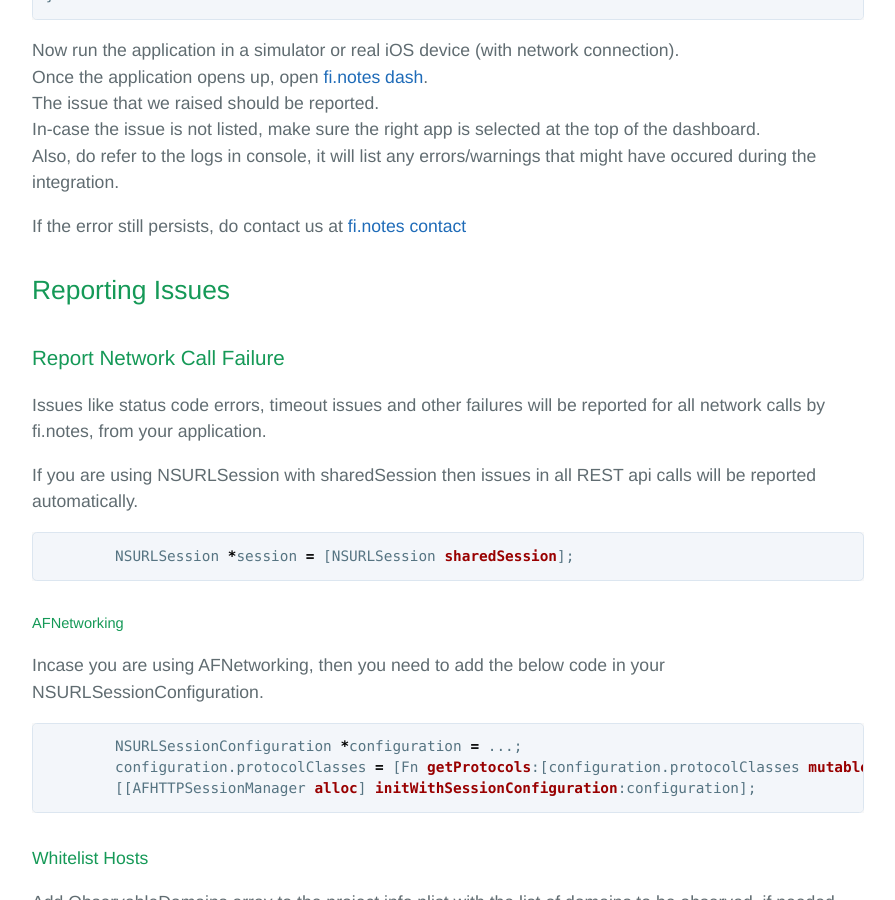
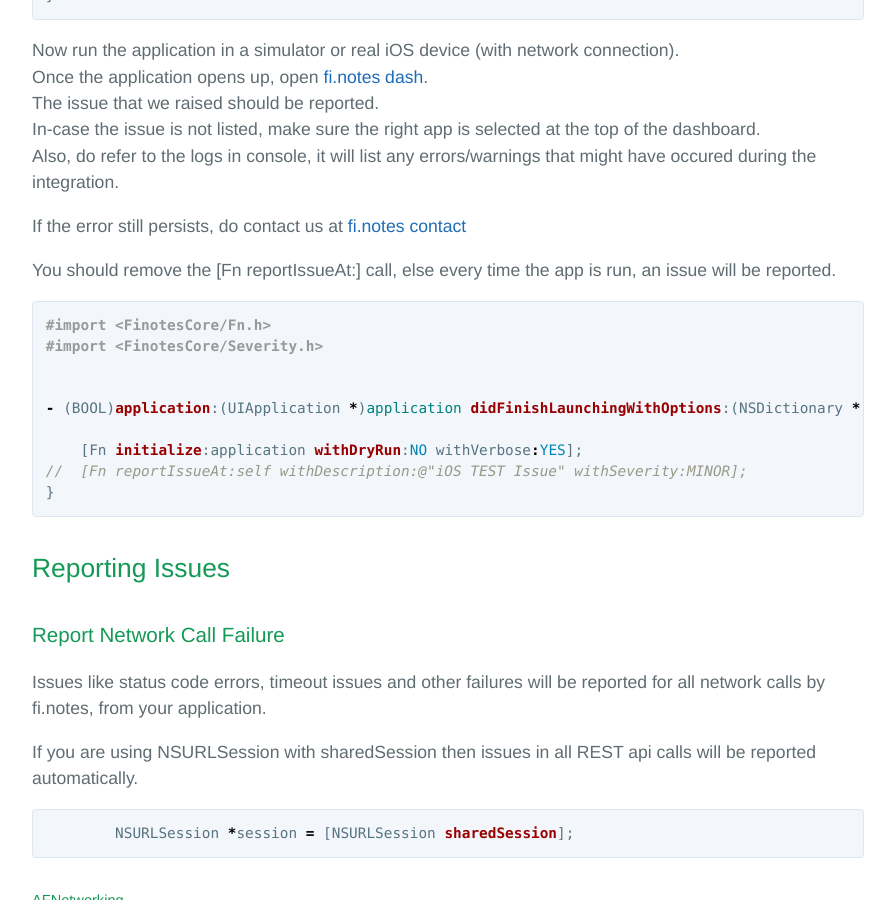
Before and after one commit to finotes/finotes.github.io, a Jekyll site: the page built from _posts/2018-01-19-ios-docs.md, in a window 1280 px wide and 900 px high, scrolled down 2258 px. Shown: the whole window, without its empty margins (192-1087 px from the left). Built offline with Jekyll 4.4.1, drawn with Linux system fonts in a browser that asks for light colours; some web fonts are replaced.

Commit message:
Update 2018-01-19-ios-docs.md

````diff
--- a/_posts/2018-01-19-ios-docs.md
+++ b/_posts/2018-01-19-ios-docs.md
@@ -91,6 +91,20 @@ Also, do refer to the logs in console, it will list any errors/warnings that mig
 
 If the error still persists,
 do contact us at [fi.notes contact](mailto:support@finotes.com)
+
+You should remove the [Fn reportIssueAt:] call, else every time the app is run, an issue will be reported.
+
+```objc
+#import <FinotesCore/Fn.h>
+#import <FinotesCore/Severity.h>
+
+
+- (BOOL)application:(UIApplication *)application didFinishLaunchingWithOptions:(NSDictionary *)launchOptions {
+
+    [Fn initialize:application withDryRun:NO withVerbose:YES];
+//  [Fn reportIssueAt:self withDescription:@"iOS TEST Issue" withSeverity:MINOR];
+}
+```
 
 ## Reporting Issues
 
````
